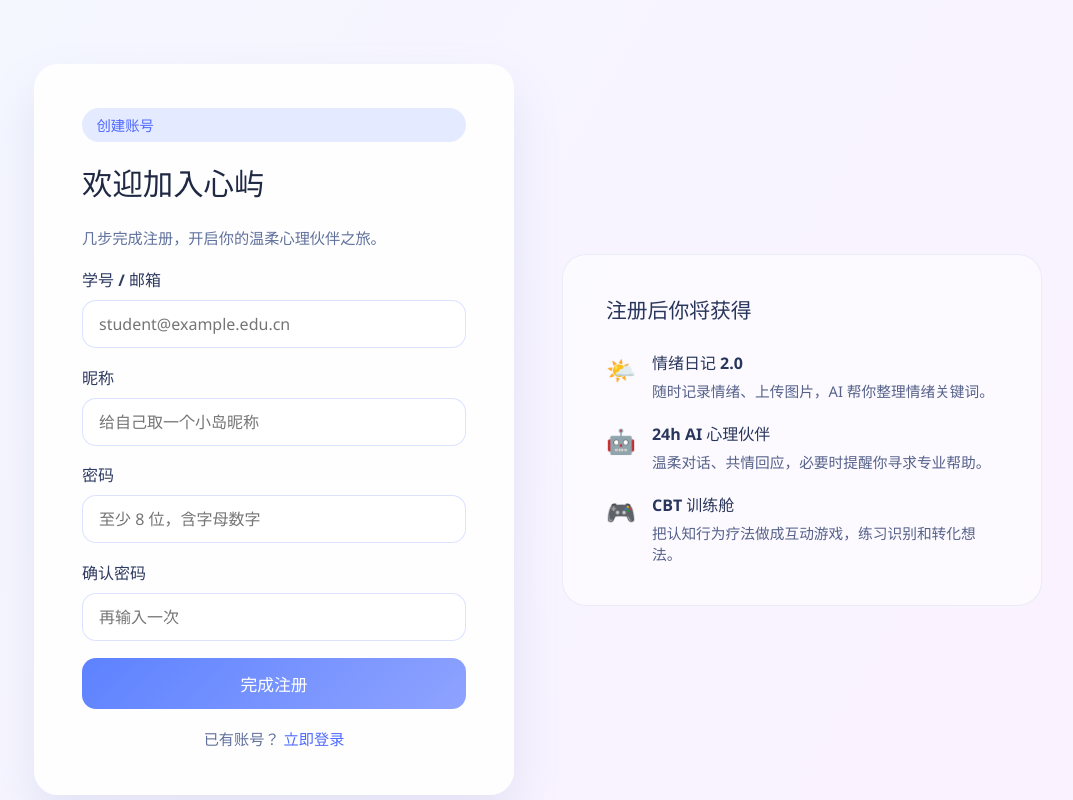
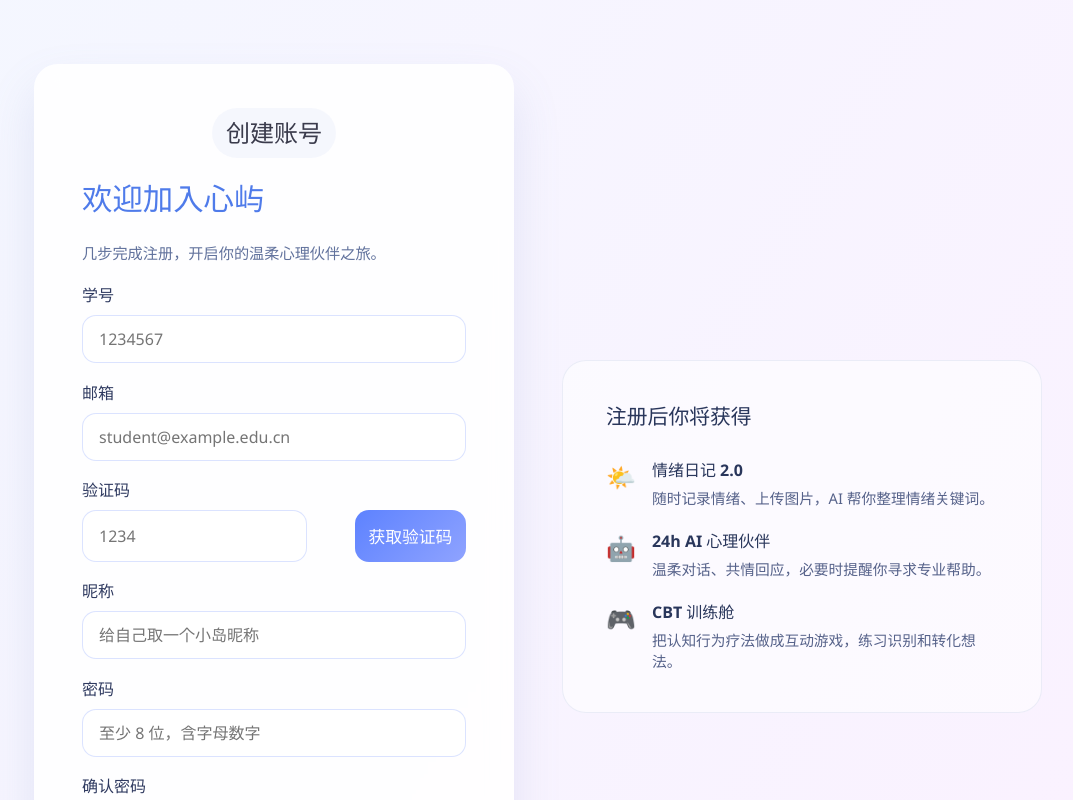
Before and after one commit to njdldkl666699/solace-isle, a Vue app: page /register in a window 1280 px wide. Shown: the top 800 px of the page, without its empty margins (102-1175 px from the left). Built offline with nearby package versions, Linux system fonts and the light colour scheme.

Commit message:
登录注册界面修改

```diff
--- a/src/views/DashboardView.vue
+++ b/src/views/DashboardView.vue
@@ -59,7 +59,6 @@ const streakText = computed(() => `你已连续记录 ${summary.value.streakDays
             <p>{{ summary.currentMood.label }}</p>
           </div>
           <div class="streak-tag">{{ streakText }}</div>
-          <div class="wave" />
         </div>
       </section>
 
@@ -146,6 +145,7 @@ const streakText = computed(() => `你已连续记录 ${summary.value.streakDays
 }
 
 .greeting {
+  font-size: 1.25rem;
   margin: 0 0 0.75rem;
   font-weight: 600;
   color: #4a5d8a;
@@ -182,6 +182,7 @@ const streakText = computed(() => `你已连续记录 ${summary.value.streakDays
   display: grid;
   place-items: center;
   min-height: 220px;
+  margin-left: 4rem;
 }
 
 .mood-bubble {
@@ -203,15 +204,14 @@ const streakText = computed(() => `你已连续记录 ${summary.value.streakDays
 }
 
 .streak-tag {
-  position: absolute;
-  bottom: 1.5rem;
-  right: 20%;
+  margin-top:1.2rem;
   padding: 0.5rem 1rem;
   border-radius: 999px;
   background: rgba(93, 130, 255, 0.22);
   color: #31436a;
   font-weight: 600;
   font-size: 0.9rem;
+  text-align: center;/*文字居中*/
 }
 
 .wave {
--- a/src/views/LoginView.vue
+++ b/src/views/LoginView.vue
@@ -45,12 +45,17 @@ const handleSubmit = () => {
         密码
         <input v-model="form.password" type="password" required placeholder="至少 8 位，含字母数字" />
       </label>
-      <button type="submit" :disabled="loading">{{ loading ? "正在登录…" : "立即登录" }}</button>
+      <button class="load_btn" type="submit" :disabled="loading">{{ loading ? "正在登录…" : "立即登录" }}</button>
       <p v-if="error" class="error">{{ error }}</p>
       <p class="switch-text">
         还没有账号？
         <RouterLink to="/register">立即注册</RouterLink>
       </p>
+      <p class="switch-text">
+        忘记密码？
+        <button class="change-password-btn">修改密码</button>
+      </p>
+
     </form>
   </div>
 </template>
@@ -160,20 +165,32 @@ button {
   transition: transform 0.2s ease, box-shadow 0.2s ease;
 }
 
-button:hover:not(:disabled) {
+.load_btn:hover:not(:disabled) {
   transform: translateY(-1px);
   box-shadow: 0 12px 24px rgba(93, 130, 255, 0.25);
 }
 
-button:disabled {
+.load_btn:disabled {
   opacity: 0.6;
   cursor: not-allowed;
+}
+
+.change-password-btn {
+  all: unset;
+  color: #4d6bff;
+  font-weight: 600;
+  cursor: pointer;
+}
+.change-password-btn:hover {
+  text-decoration: underline;
+  text-decoration-color: #477bfa;
 }
 
 .switch-text {
   text-align: center;
   color: #61729d;
   font-size: 0.95rem;
+  margin:0;
 }
 
 .switch-text a {
--- a/src/views/RegisterView.vue
+++ b/src/views/RegisterView.vue
@@ -4,7 +4,7 @@ import { useRouter } from "vue-router";
 
 const router = useRouter();
 
-const form = reactive({ studentId: "", nickname: "", password: "", confirmPassword: "" });
+const form = reactive({ studentId: "", email: "", nickname: "", password: "", confirmPassword: "" });
 const loading = ref(false);
 const error = ref("");
 
@@ -30,12 +30,25 @@ const handleSubmit = () => {
   <div class="auth-page">
     <form class="auth-card" @submit.prevent="handleSubmit">
       <div class="badge">创建账号</div>
-      <h2>欢迎加入心屿</h2>
+      <h2 style="color:#4f7bea">欢迎加入心屿</h2>
       <p class="subtitle">几步完成注册，开启你的温柔心理伙伴之旅。</p>
 
       <label>
-        学号 / 邮箱
-        <input v-model="form.studentId" type="email" required placeholder="student@example.edu.cn" />
+        学号
+        <input v-model="form.studentId" type="email" required placeholder="1234567" />
+      </label>
+
+      <label>
+        邮箱
+        <input v-model="form.email" type="email" required placeholder="student@example.edu.cn" />
+      </label>
+
+      <label>
+        验证码
+        <span class="verify-row">
+          <input class="verify_code" v-model="form.email" type="email" required placeholder="1234" />
+          <button type="button">获取验证码</button>
+        </span>
       </label>
 
       <label>
@@ -116,12 +129,13 @@ const handleSubmit = () => {
 
 .badge {
   align-self: flex-start;
-  background: rgba(93, 130, 255, 0.16);
-  color: #4f68ff;
+  justify-self: center;
+  background: rgba(201, 210, 241, 0.16);
+  color: #3a3b4c;
   padding: 0.35rem 0.9rem;
   border-radius: 999px;
   font-weight: 600;
-  font-size: 0.9rem;
+  font-size: 1.5rem;
 }
 
 .auth-card h2 {
@@ -155,6 +169,17 @@ input:focus {
   outline: none;
   border-color: rgba(93, 130, 255, 0.6);
   box-shadow: 0 0 0 4px rgba(93, 130, 255, 0.18);
+}
+
+.verify-row {
+  display: flex;
+  gap: 3rem;
+  width: 100%;
+}
+
+.verify_code{
+  flex:1;
+  width:60%;
 }
 
 button {
```
